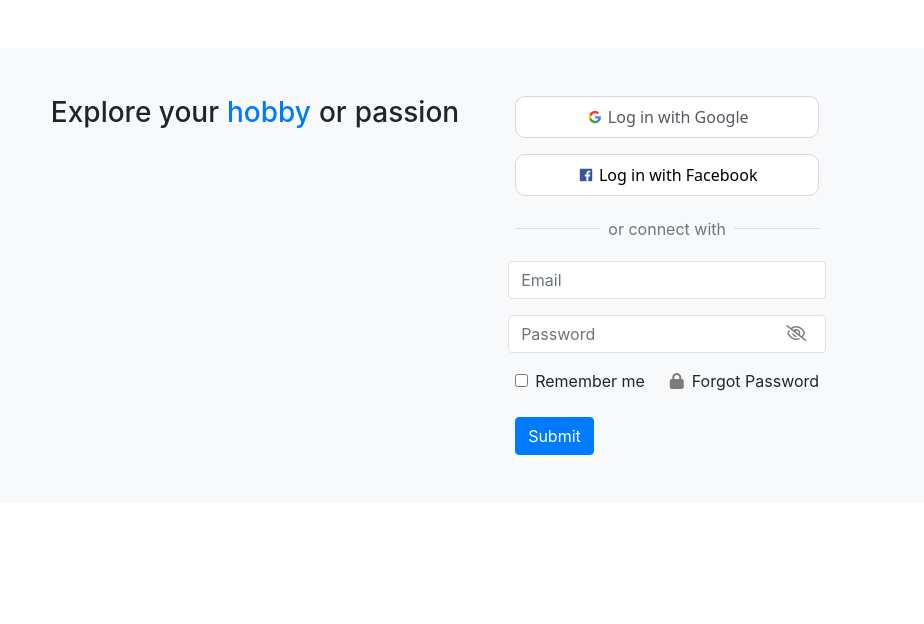
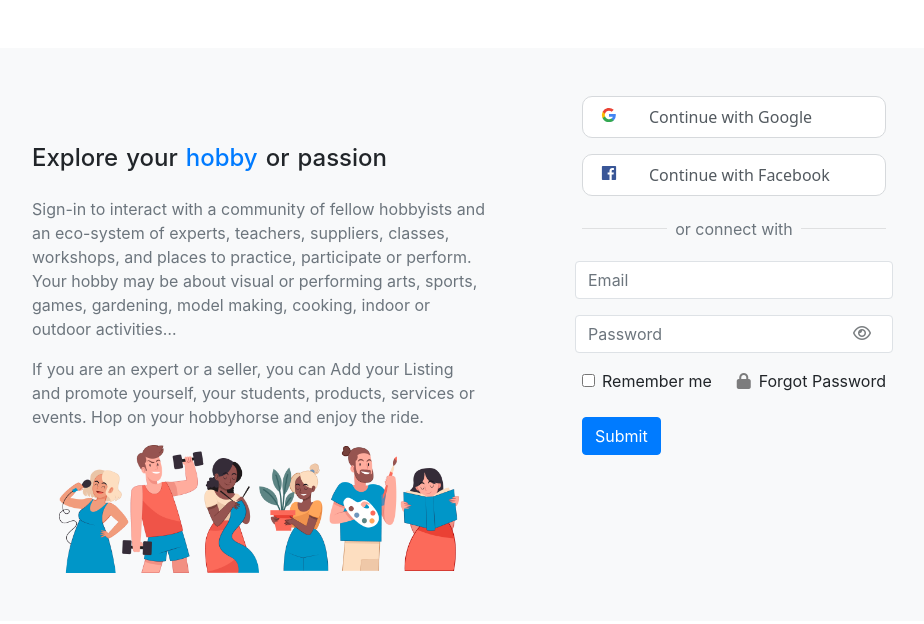
Before and after one commit to MantoshKr/hobbycue, a plain HTML site: page landingpage/index.html in a window 1280 px wide. Shown: the whole page, without its empty margins (181-1105 px from the left). Drawn offline with nearby package versions, Linux system fonts and the light colour scheme.

Commit message:
style: Improved Facebook & google login icon layout and other styles of the login page.

```diff
--- a/landingpage/index.html
+++ b/landingpage/index.html
@@ -2,7 +2,7 @@
 <html lang="en">
 
 <head>
-    <!-- Required meta tags -->
+
     <meta charset="utf-8">
     <meta name="viewport" content="width=device-width, initial-scale=1, shrink-to-fit=no">
     <link rel="stylesheet" href="styles.css">
@@ -12,6 +12,20 @@
     <!-- Bootstrap CSS -->
     <link rel="stylesheet" href="https://cdn.jsdelivr.net/npm/bootstrap@4.1.3/dist/css/bootstrap.min.css"
         integrity="sha384-MCw98/SFnGE8fJT3GXwEOngsV7Zt27NXFoaoApmYm81iuXoPkFOJwJ8ERdknLPMO" crossorigin="anonymous">
+
+    <style>
+        @media (min-width: 968px) {
+            .responsive-width {
+                width: 550px;
+            }
+        }
+
+        @media (max-width: 968px) {
+            .responsive-width {
+                width: 450px;
+            }
+        }
+    </style>
 
     <title>Hello, world!</title>
 </head>
@@ -23,8 +37,23 @@
 
     <div class="d-md-flex justify-content-md-center mt-5 bg-light">
         <div class="d-flex pt-5 justify-content-center">
-        <h3 class="d-flex flex-md-row">Explore your  <p class="text-primary mx-2">hobby</p> or <p class="text-indigo mx-2">passion</p>
-        </h3>
+            <div class="p-5 responsive-width">
+                <h4 class="d-flex flex-md-row text-lg ">Explore <p class="ml-2"> your</p>
+                    <p class="text-primary mx-2">hobby</p> or <p class="text-indigo mx-2">passion</p>
+                </h4>
+                <p class="text-muted">Sign-in to interact with a community of fellow hobbyists and an eco-system of
+                    experts, teachers, suppliers, classes, workshops, and places to practice, participate or perform.
+                    Your hobby may be about visual or performing arts, sports, games, gardening, model making, cooking,
+                    indoor or outdoor activities… </p>
+                <p class="text-muted"> If you are an expert or a seller, you can Add your Listing and promote yourself,
+                    your students,
+                    products, services or events. Hop on your hobbyhorse and enjoy the ride.</p>
+                <div class="d-flex justify-content-center align-items-center ">
+                    <img src="/landingpage/Images/signinimg1.png" style="width: 200px; max-width: 100%;"
+                        class="responsive-img md-img sm-img" alt="signinimg1" />
+                    <img src="/landingpage/Images/signinimg2.png" style="width: 200px;" alt="signinimg2" />
+                </div>
+            </div>
         </div>
         <div class="d-flex justify-content-center">
             <form class="p-5 " style="width: 400px;">
@@ -32,7 +61,7 @@
 
 
                 <div class="auth-provider google-login">
-                <svg aria-hidden="true" class="svg-icon" width="18" height="18" viewBox="0 0 18 18">
+                    <svg aria-hidden="true" class="svg-icon ml-3" width="20" height="20" viewBox="0 0 18 18">
                         <g>
                             <path
                                 d="M16.51 8H8.98v3h4.3c-.18 1-.74 1.48-1.6 2.04v2.01h2.6a7.8 7.8 0 0 0 2.38-5.88c0-.57-.05-.66-.15-1.18z"
@@ -40,25 +69,26 @@
                             <path
                                 d="M8.98 17c2.16 0 3.97-.72 5.3-1.94l-2.6-2a4.8 4.8 0 0 1-7.18-2.54H1.83v2.07A8 8 0 0 0 8.98 17z"
                                 fill="#34A853"></path>
-                        <path d="M4.5 10.52a4.8 4.8 0 0 1 0-3.04V5.41H1.83a8 8 0 0 0 0 7.18l2.67-2.07z" fill="#FBBC05">
+                            <path d="M4.5 10.52a4.8 4.8 0 0 1 0-3.04V5.41H1.83a8 8 0 0 0 0 7.18l2.67-2.07z"
+                                fill="#FBBC05">
                             </path>
                             <path
                                 d="M8.98 4.18c1.17 0 2.23.4 3.06 1.2l2.3-2.3A8 8 0 0 0 1.83 5.4L4.5 7.49a4.77 4.77 0 0 1 4.48-3.3z"
                                 fill="#EA4335"></path>
                         </g>
                     </svg>
-                Log in with Google
+                    Continue with Google
                 </div>
 
 
 
                 <div class="auth-provider facebook-login">
-                <svg aria-hidden="true" class="svg-icon" width="18" height="18" viewBox="0 0 18 18">
+                    <svg aria-hidden="true" class="svg-icon ml-3" width="20" height="20" viewBox="0 0 18 18">
                         <path
                             d="M1.88 1C1.4 1 1 1.4 1 1.88v14.24c0 .48.4.88.88.88h7.67v-6.2H7.46V8.4h2.09V6.61c0-2.07 1.26-3.2 3.1-3.2.88 0 1.64.07 1.87.1v2.16h-1.29c-1 0-1.19.48-1.19 1.18V8.4h2.39l-.31 2.42h-2.08V17h4.08c.48 0 .88-.4.88-.88V1.88c0-.48-.4-.88-.88-.88H1.88z"
                             fill="#395697"></path>
                     </svg>
-                Log in with Facebook
+                    Continue with Facebook
                 </div>
 
                 <div class="d-flex align-items-center mb-3">
@@ -69,15 +99,15 @@
 
                 <div class="form-group row px-2">
 
-                <input type="email" class="form-control border " id="exampleInputEmail1" aria-describedby="emailHelp"
-                    placeholder="Email">
+                    <input type="email" class="form-control border " id="exampleInputEmail1"
+                        aria-describedby="emailHelp" placeholder="Email">
 
                 </div>
                 <div class="form-group row px-2">
 
                     <input type="password" class="form-control border password-input" id="exampleInputPassword1"
                         placeholder="Password">
-                    <span toggle="#password-field" class="fa fa-eye-slash field-icon " style="width: 1px;"></span>
+                    <span toggle="#password-field" class="fa fa-fw fa-eye field-icon" style="width: 1px;"></span>
                 </div>
                 <div class="form-group form-check">
                     <input type="checkbox" class="form-check-input" id="exampleCheck1">
--- a/landingpage/styles.css
+++ b/landingpage/styles.css
@@ -16,7 +16,10 @@
     border: 1px solid #d6d9dc;
     text-align: center;
     background: #FFF;
-    color: #535a60
+    color: #535a60;
+    display: flex;
+    align-items: center;
+    gap: 30px;
 }
 
 .google-login {
@@ -25,7 +28,7 @@
 }
 
 .facebook-login {
-    color: black;
+    color: #535a60;
     background-color: white;
     border-color: #d6d9dc
 }
```
Lines whose indentation alone changed are shown as unchanged.
